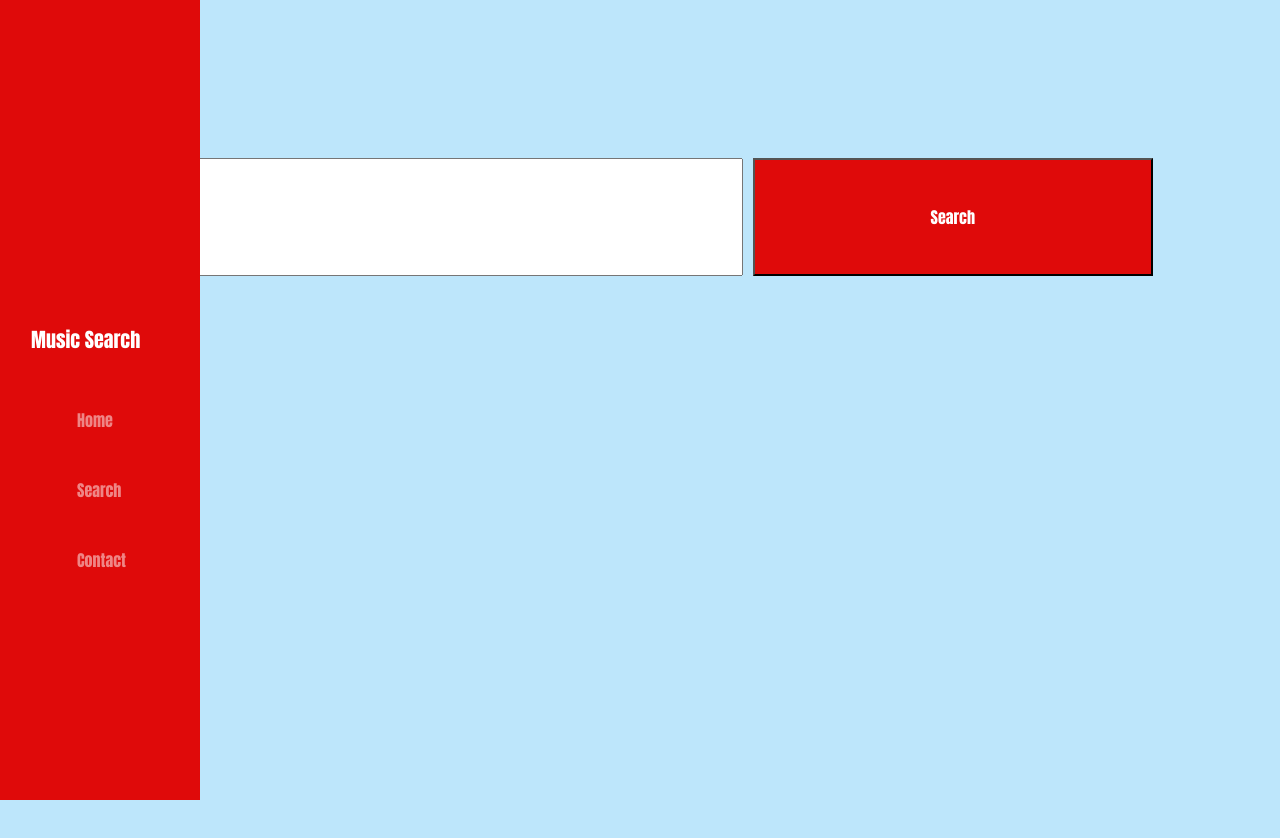
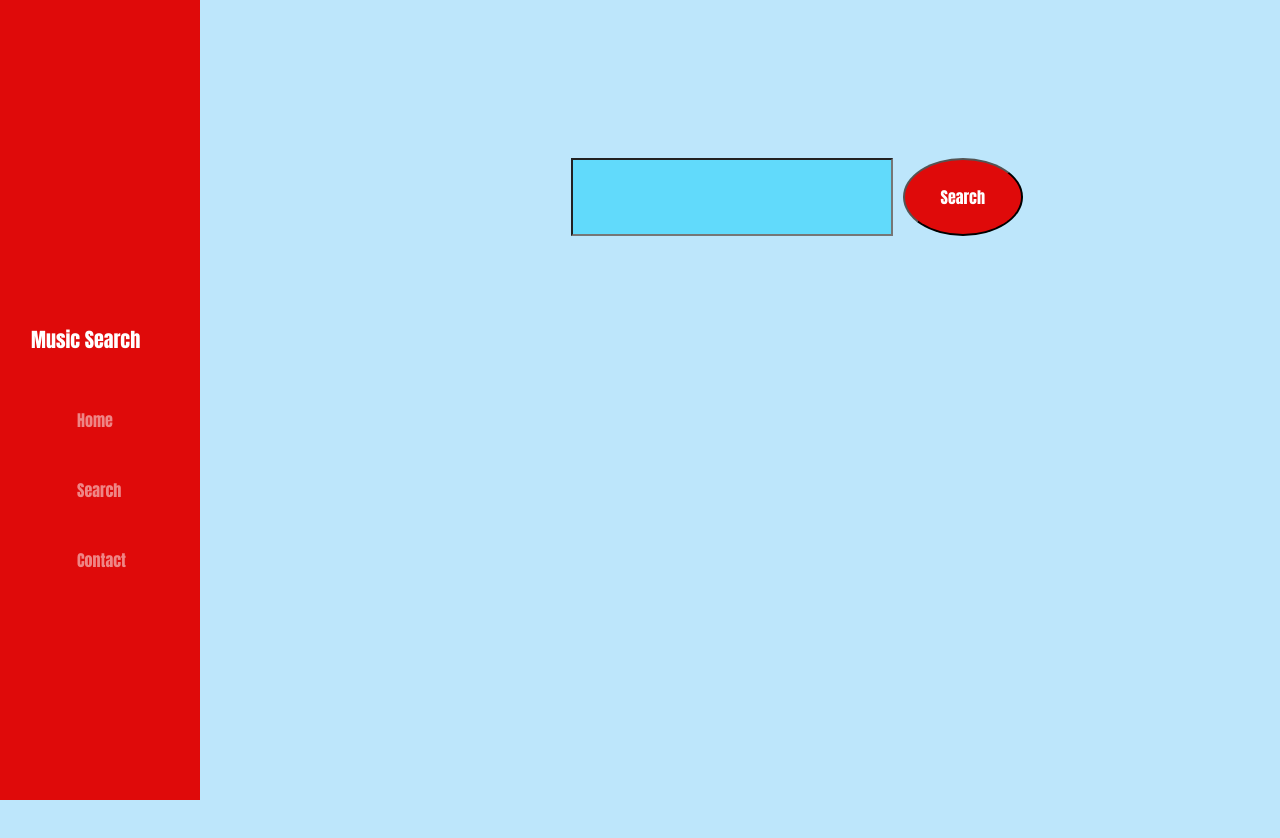
Before and after one commit to isahsalisu/LyricOcean, a React (Create React App) app: page /search in a window 1280 px wide. Shown: the top 838 px of the page. Built offline with nearby package versions, Linux system fonts and the light colour scheme.

Commit message:
cleanining the code

```diff
--- a/src/App.css
+++ b/src/App.css
@@ -94,20 +94,31 @@ body{
   }
 
 #song{
-  margin: 10px 0px 0px 100px;
+  margin: 10px 0px 0px 500px;
+  padding: 25px 75px;
+  background-color: #61dafb;
   align-items: center;
-  padding: 45px 200px;
+  display: flex-end;
 }
 
  button{
   color: white !important;
    background-color: #df0a0a !important;
-   width: 400px;
-   padding: 45px;
+   width: 120px;
+   padding:25px;
    margin: 10px;
+   border-radius: 75%;
  }
 
  h2{
   margin: 100px 20px 10px -110px !important;
   color: #df0a0a;
  }
+
+
+.songContainer {
+  display: flex;
+  justify-content: center;
+  flex-wrap: wrap;
+  padding: 50px;
+}
--- a/src/components/layout/Header.js
+++ b/src/components/layout/Header.js
@@ -17,7 +17,7 @@ function Header() {
         </button>
         <div className="collapse navbar-collapse" id="mobile-nav">
           <ul className="navbar-nav ml-auto">
-              <li className="nav-item-1">
+            <li className="nav-item-1">
               <Link className="nav-link" to="/">
                 Home
               </Link>
```
Also changed, not shown: src/App.js (+4 -9 lines), src/components/layout/Contact.js (+1 -6 lines), src/components/layout/HomePage.js (+20 -23 lines), src/components/layout/Navbar.js (+4 -7 lines), src/components/layout/SearchPage.js (+20 -88 lines), src/index.js (+12 -15 lines).
